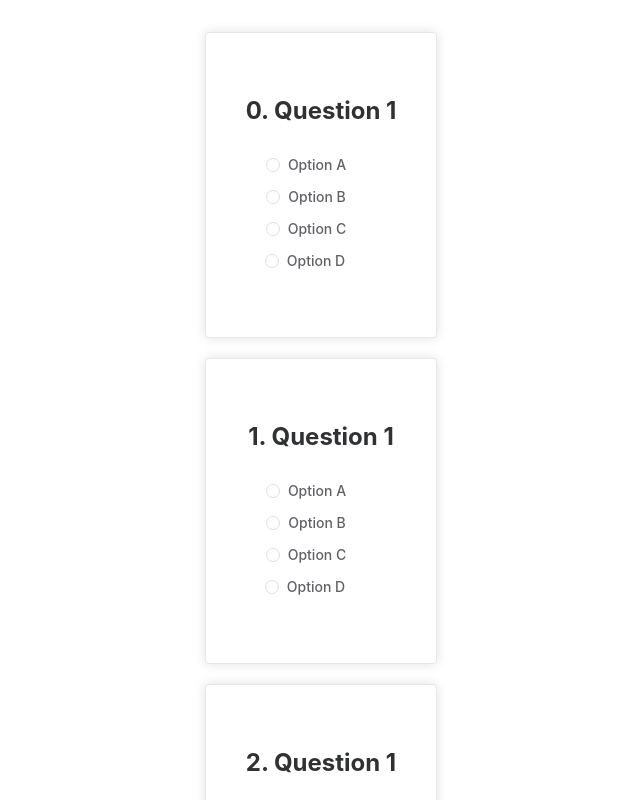
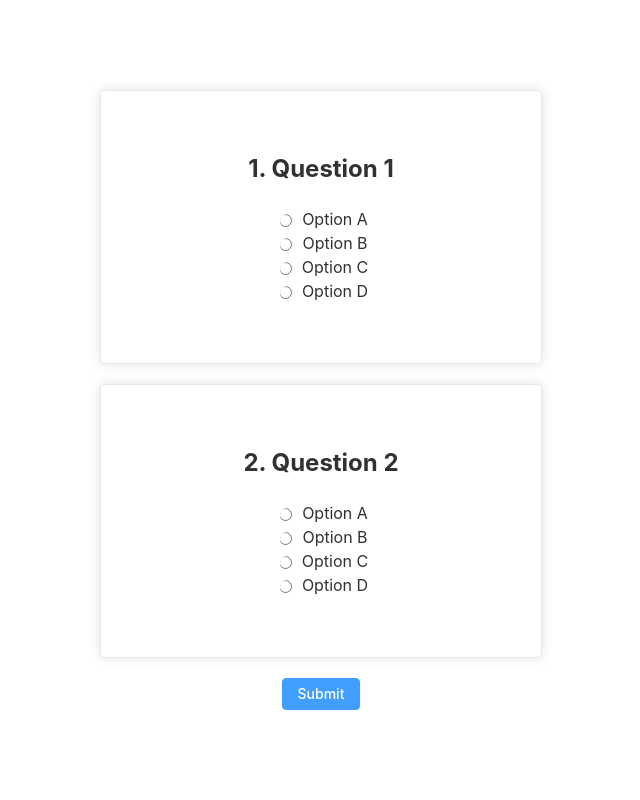
Before and after one commit to crazwade/LinkedIn-SkillTest-Practice-Hub, a Vue app: page / in a window 1280 px wide. Shown: the top 800 px of the page, without its empty margins (319-959 px from the left). Built offline with nearby package versions, Linux system fonts and the light colour scheme.

Commit message:
feat: 製作按鈕區域

```diff
--- a/src/App.vue
+++ b/src/App.vue
@@ -1,59 +1,41 @@
 <template>
-  <el-card class="exam-card" v-for="(item, index) in questions" :key="index">
-    <h2 class="exam-title">{{ `${index}. ${item.question}` }}</h2>
-    <el-radio-group v-model="selectedAnswer" class="exam-options">
-      <el-radio v-for="(option, index) in item.options" :key="index" :label="option">{{ option }}</el-radio>
-    </el-radio-group>
+  <el-card class="exam-card" v-for="(item, index) in dataContent.questions" :key="index">
+    <h2 class="exam-title">{{ `${index + 1}. ${item.question}` }}</h2>
+    <div class="exam-options">
+      <label class="exam-label" v-for="(option, optionIndex) in item.options" :key="optionIndex">
+        <input type="radio" :name="`question-${index}`" :value="option" v-model="item.userAnswer" :disabled="dataContent.showAnswer" :class="{ 'correct-answer': dataContent.showAnswer && option === item.answer && option === item.userAnswer, 'wrong-answer': dataContent.showAnswer && option === item.userAnswer && option !== item.answer }">
+        <span :class="{ 'correct-answer': dataContent.showAnswer && option === item.answer, 'wrong-answer': dataContent.showAnswer && option === item.userAnswer && option !== item.answer }">{{ option }}</span>
+      </label>
+    </div>
   </el-card>
-  <el-button type="primary" @click="checkAnswer">Submit</el-button>
+  <el-button type="primary" @click="checkAnswers">Submit</el-button>
 </template>
 
 <script setup lang="ts">
-import { ref, onMounted } from 'vue';
+import { ref } from 'vue';
 
-const questions = [
+const dataContent = ref({
+  showAnswer: false,
+  questions: [
     {
       question: "Question 1",
       options: ['Option A', 'Option B', 'Option C', 'Option D'],
       answer: 'Option A',
+      userAnswer: '',
     },
     {
-    question: "Question 1",
+      question: "Question 2",
       options: ['Option A', 'Option B', 'Option C', 'Option D'],
       answer: 'Option A',
+      userAnswer: '',
     },
-  {
-    question: "Question 1",
-    options: ['Option A', 'Option B', 'Option C', 'Option D'],
-    answer: 'Option A',
-  },
-  {
-    question: "Question 1",
-    options: ['Option A', 'Option B', 'Option C', 'Option D'],
-    answer: 'Option A',
-  },
-  {
-    question: "Question 1",
-    options: ['Option A', 'Option B', 'Option C', 'Option D'],
-    answer: 'Option A',
-  },
-  // 可以添加更多的考題到這裡
-];
+  ]
+});
 
-const currentQuestionIndex = ref(0);
-const selectedAnswer = ref('');
-const showFeedback = ref(false);
-
-const isCorrect = ref(false);
-
-const checkAnswer = () => {
-  isCorrect.value = selectedAnswer.value === questions[currentQuestionIndex.value].answer;
-  showFeedback.value = true;
+const checkAnswers = () => {
+  dataContent.value.showAnswer = true;
 };
 
-onMounted(() => {
-  // 可以在這裡做初始化等操作
-});
 </script>
 
 <style scoped>
@@ -62,6 +44,7 @@ onMounted(() => {
   margin: 0 auto;
   padding: 20px;
   margin-bottom: 20px;
+  width: 80%;
 }
 
 .exam-title {
@@ -74,4 +57,55 @@ onMounted(() => {
   display: flex;
   flex-direction: column;
 }
+
+.exam-label {
+  display: flex;
+  justify-content: center;
+  align-items: center;
+}
+.exam-label input {
+  margin-right: 10px;
+}
+
+.correct-answer {
+  color: green !important;
+}
+
+.wrong-answer {
+  color: red !important;
+}
+
+input[type='radio'].correct-answer:checked:after {
+  background-color: green;
+}
+
+input[type='radio'].wrong-answer:checked:after {
+  background-color: red;
+}
+
+input[type='radio']:after {
+  width: 15px;
+  height: 15px;
+  border-radius: 15px;
+  top: -2px;
+  left: -1px;
+  position: relative;
+  content: '';
+  display: inline-block;
+  visibility: visible;
+  border: 2px solid white;
+}
+
+input[type='radio']:checked:after {
+  width: 13px;
+  height: 13px;
+  border-radius: 15px;
+  top: -2px;
+  left: -1px;
+  position: relative;
+  content: '';
+  display: inline-block;
+  visibility: visible;
+  border: 2px solid white;
+}
 </style>
--- a/src/style.css
+++ b/src/style.css
@@ -64,6 +64,7 @@ button:focus-visible {
   margin: 0 auto;
   padding: 2rem;
   text-align: center;
+  width: 100%;
 }
 
 @media (prefers-color-scheme: light) {
```
Lines whose indentation alone changed are shown as unchanged.
